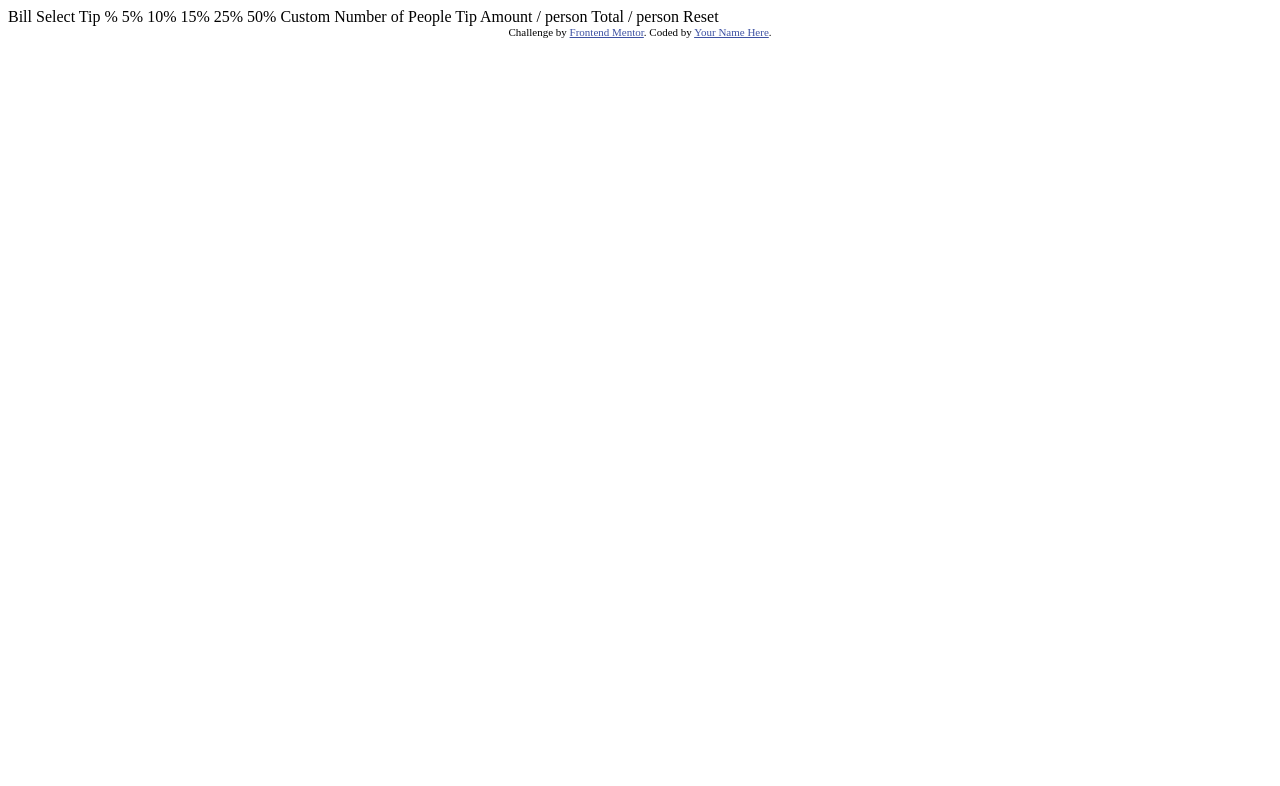
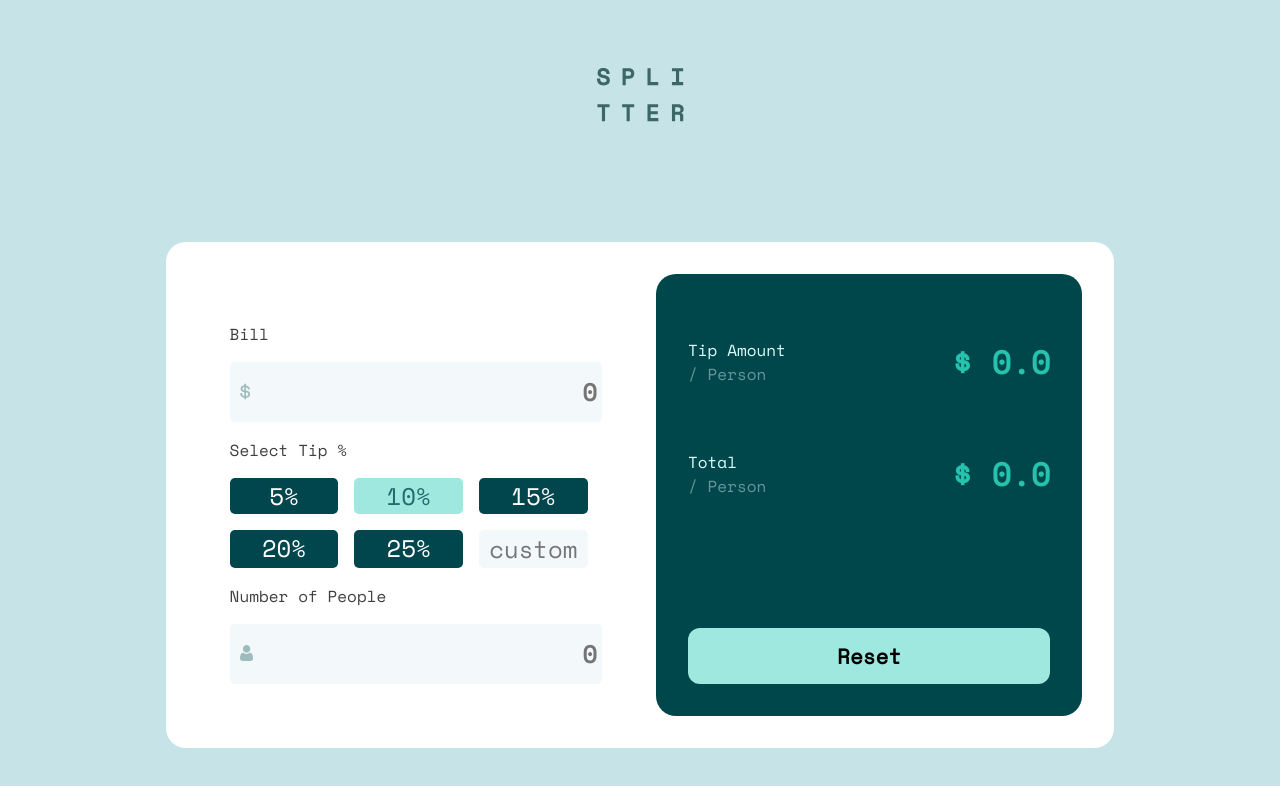
Before and after one commit to rookiedev85/tip-calculator, a plain HTML site: page index.html in a window 1280 px wide. Drawn offline with nearby package versions, Linux system fonts and the light colour scheme.

Commit message:
Changes made

```diff
--- a/index.html
+++ b/index.html
@@ -1,44 +1,56 @@
 <!DOCTYPE html>
 <html lang="en">
+
 <head>
   <meta charset="UTF-8">
-  <meta name="viewport" content="width=device-width, initial-scale=1.0"> <!-- displays site properly based on user's device -->
+  <meta name="viewport" content="width=device-width, initial-scale=1.0">
+  <!-- displays site properly based on user's device -->
 
   <link rel="icon" type="image/png" sizes="32x32" href="./images/favicon-32x32.png">
+  <link rel="preconnect" href="https://fonts.googleapis.com">
+  <link rel="preconnect" href="https://fonts.gstatic.com" crossorigin>
+  <link href="https://fonts.googleapis.com/css2?family=Space+Mono&display=swap" rel="stylesheet">
+  <title> Tip calculator app</title>
+  <link rel="stylesheet" href="styles/styles.css">
+</head>
 
-  <title>Frontend Mentor | Tip calculator app</title>
+<body>
+  <section class="logo-section">
+    <img class="logo" src="images/logo.svg" alt="logo">
+  </section>
+  <section class="tip-calculator">
+    <section class="left-section">
+      <p class="left-heading">Bill</p>
+      <div class="input-box">
+        <img class="input-icon" src="images/icon-dollar.svg" alt="dollar sign">
+        <input type="number" name="Bill" id="bill" placeholder="0">
+      </div>
+      <p class="left-heading">Select Tip %</p>
+      <section id="tip-section" class="tip-section">
+      </section>
+      <p class="left-heading">Number of People</p>
+      <div class="input-box">
+        <img class="input-icon" src="images/icon-person.svg" alt="people sign">
+        <input type="number" name="people" id="people" placeholder="0">
+      </div>
+    </section>
 
-  <!-- Feel free to remove these styles or customise in your own stylesheet 👍 -->
-  <style>
-    .attribution { font-size: 11px; text-align: center; }
-    .attribution a { color: hsl(228, 45%, 44%); }
-  </style>
-</head>
-<body>
+    <section class="right-section">
+      <section>
+        <section class="bill-sub-section">
+          <p class="sub-heading">Tip Amount <span class="span">/ Person</span></p>
+          <p class="money" id="tip">$ 0.0</p>
+        </section>
+        <section class="bill-sub-section">
+          <p class="sub-heading">Total <span class="span">/ Person</span></p>
+          <p class="money" id="total">$ 0.0</p>
+        </section>
+      </section>
+      <button id="reset-btn"> Reset</button>
+    </section>
+  </section>
 
-  Bill
+</body>
+<script src="modules/index.js"></script>
 
-  Select Tip %
-  5%
-  10%
-  15%
-  25%
-  50%
-  Custom
-
-  Number of People
-
-  Tip Amount
-  / person
-
-  Total
-  / person
-
-  Reset
-
-  <div class="attribution">
-    Challenge by <a href="https://www.frontendmentor.io?ref=challenge" target="_blank">Frontend Mentor</a>.
-    Coded by <a href="#">Your Name Here</a>.
-  </div>
-</body>
 </html>
--- /dev/null
+++ b/modules/index.js
@@ -0,0 +1,89 @@
+//required variables & constants
+
+const tipSection = document.getElementById("tip-section")
+const billInput = document.getElementById("bill")
+const peopleInput = document.getElementById("people")
+const resetButton = document.getElementById("reset-btn")
+let activeTip = 10
+const tips = [5, 10, 15, 20, 25]
+let bill = 0
+let people = 0
+let tipPerPerson = 0
+let totalPerPerson = 0
+// On click change active tip
+
+tipSection.addEventListener("click", function (e) {
+    let active = e.target
+    if (e.target.className != "tip-section") {
+        e.target.parentElement.querySelectorAll(".active").forEach(e => e.classList.remove("active"))
+        active.classList.add('active')
+        activeTip = active.getAttribute("data-value")
+        calculations()
+    }
+})
+
+// Calculate tip percentage & total per person
+
+let calculations = () => {
+    if (bill > 0 && people > 0 && activeTip > 0) {
+        let tip = (bill / 100) * activeTip
+        tipPerPerson = tip / people
+        totalPerPerson = bill / people
+        document.getElementById("tip").innerHTML = "$" + tipPerPerson.toFixed(2)
+        document.getElementById("total").innerHTML = "$" + totalPerPerson.toFixed(2)
+    }
+    else {
+        document.getElementById("tip").innerHTML = "$ 0.0"
+        document.getElementById("total").innerHTML = "$ 0.0"
+    }
+}
+
+// Creating tip section
+
+let tipPercentages = (tip) => {
+    return `
+    <div class="tip-percentage ${tip == activeTip ? "active" : null}" data-value="${tip}"> ${tip}% </div>
+    `
+}
+
+tips.forEach((tip, id) => {
+    const tipBtn = tipPercentages(tip, id)
+    tipSection.innerHTML += tipBtn
+});
+
+tipSection.innerHTML += `<input id="custom-tip"  type="number" class="tip-percentage" placeholder="custom" min="1" max="100"> </div>`
+
+// add event listeners for tip and people
+
+billInput.addEventListener("input", function (e) {
+    bill = e.target.value
+    calculations()
+
+})
+
+peopleInput.addEventListener("input", function (e) {
+    people = e.target.value
+    calculations()
+})
+
+const tipInput = document.getElementById("custom-tip")
+tipInput.addEventListener("input", function (e) {
+    activeTip = e.target.value
+    if (activeTip > 100) customError = true
+    console.log(activeTip)
+    calculations()
+})
+
+// Reset button
+
+resetButton.addEventListener("click", function () {
+    bill = 0
+    people = 0
+    tipPerPerson = 0
+    totalPerPerson = 0
+    billInput.value = ""
+    peopleInput.value = ""
+    tipInput.value = ""
+    activeTip = 0
+    calculations()
+})
--- /dev/null
+++ b/styles/styles.css
@@ -0,0 +1,159 @@
+body {
+    background-color: #C6E4E7;
+    font-family: 'Space Mono', monospace;
+    display: flex;
+    height: 100vh;
+    flex-direction: column;
+}
+
+.logo-section {
+    display: flex;
+    margin: auto;
+}
+
+.input-box {
+    position: relative;
+}
+
+.input-icon {
+    position: absolute;
+    top: 35%;
+    left: 3%;
+}
+
+.left-section,
+.right-section {
+    display: flex;
+    flex-direction: column;
+    width: 100%;
+    border-radius: 20px;
+    padding: 2rem;
+}
+
+.right-section {
+    background-color: #00474B;
+    justify-content: space-between;
+
+}
+
+.left-heading {
+    font-size: 16px;
+    opacity: 0.75;
+}
+
+#bill,
+#people {
+    border: none;
+    background-color: #F3F8FB;
+    width: 100%;
+    padding: 12px 5px;
+    text-align: end;
+    border-radius: 5px;
+    font-family: 'Space Mono', monospace;
+    font-size: 24px;
+    font-weight: bold;
+}
+
+input:focus,
+input:active {
+    border: #57A89E;
+    outline: 2px solid #57A89E;
+}
+
+input[type="number"]::-webkit-outer-spin-button,
+input[type="number"]::-webkit-inner-spin-button {
+    -webkit-appearance: none;
+    margin: 0;
+}
+
+
+.tip-calculator {
+    background-color: #FFFFFF;
+    display: flex;
+    width: 70%;
+    padding: 2rem;
+    gap: 2rem;
+    margin: auto;
+    border-radius: 20px;
+}
+
+#reset-btn {
+    font-size: 21px;
+    padding: 12px 5px;
+    background-color: #9EE8E0;
+    border: none;
+    outline: none;
+    cursor: pointer;
+    font-weight: 900;
+    font-family: 'Space Mono';
+    border-radius: 12px;
+}
+
+.bill-sub-section {
+    display: flex;
+    align-items: center;
+    justify-content: space-between;
+}
+
+.sub-heading {
+    color: #DDFFFF;
+}
+
+.span {
+    display: block;
+    color: #67959B;
+}
+
+.money {
+    color: #25C3AD;
+    font-size: 32px;
+    font-weight: 900;
+
+}
+
+.tip-section {
+    display: grid;
+    grid-template-columns: 30% 30% 30%;
+    gap: 1rem;
+}
+
+.tip-percentage {
+    text-align: center;
+    background-color: #01464D;
+    color: white;
+    font-size: 24px;
+    cursor: pointer;
+    border-radius: 5px;
+}
+
+input.tip-percentage {
+    background-color: #F3F8FB;
+    border: none;
+    font-family: 'Space Mono', monospace;
+    color: #00474B;
+}
+
+.tip-percentage.active {
+    background-color: #9EE8E0;
+    color: #226A6B;
+}
+
+input.tip-percentage.active {
+    color: #0A4142;
+}
+
+@media only screen and (max-width: 600px) {
+
+    .tip-calculator {
+        flex-direction: column;
+        width: 85%;
+        padding: 1rem;
+    }
+
+    .left-section,
+    .right-section {
+        box-sizing: border-box;
+        padding: 1rem;
+    }
+
+}
```
